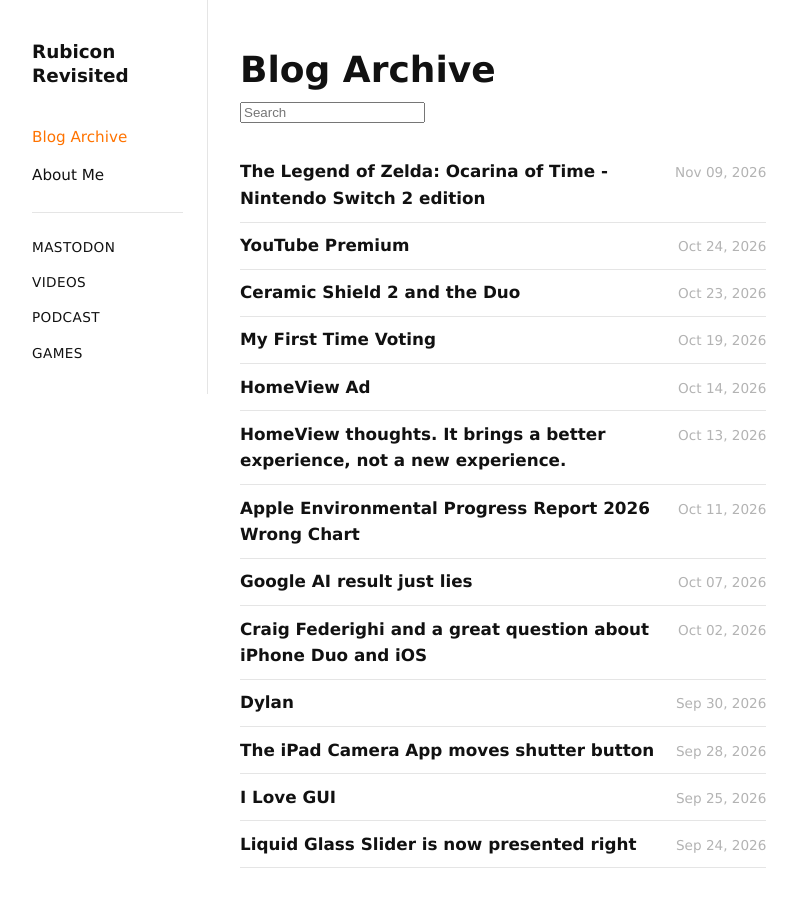
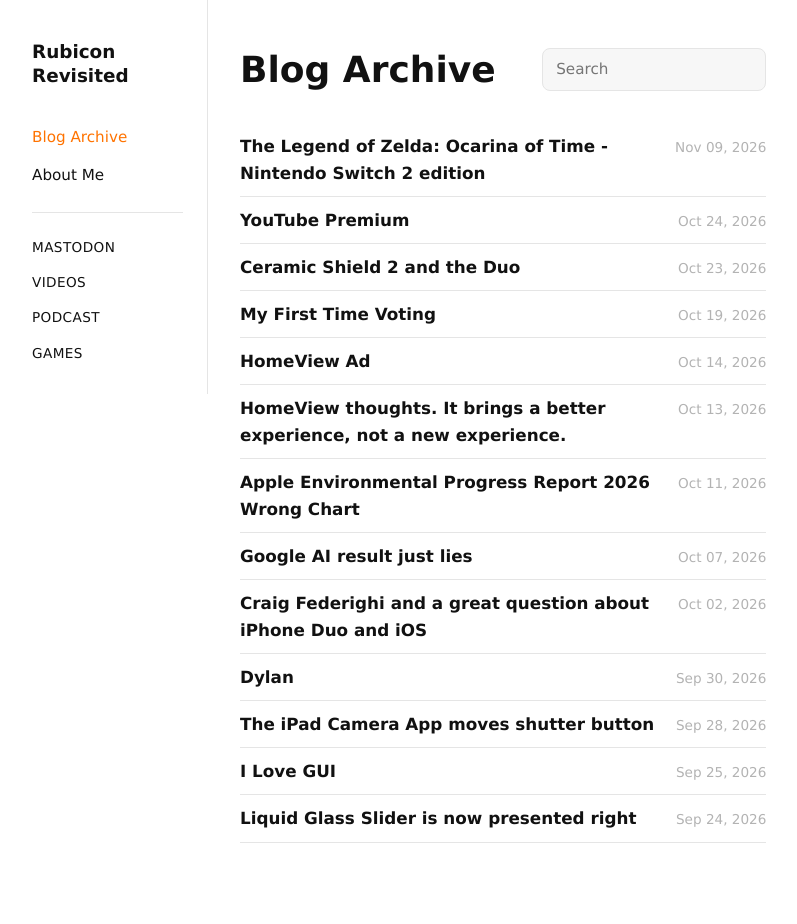
Before and after one commit to StepanJiri/stepankarasek.github.io, a Jekyll site: the page built from blog.html, in a window 1280 px wide. Shown: the whole page, without its empty margins (152-949 px from the left). Built offline with Jekyll 4.4.1, drawn with Linux system fonts in a browser that asks for light colours; after the commit the page ends 900 px from its top, so only the background shows below that.

Commit message:
Add styles for blog archive search functionality

```diff
--- a/assets/css/style.css
+++ b/assets/css/style.css
@@ -548,6 +548,49 @@ font-size: 1.05rem;
 color: var(--accent);
 }
 
+/* ---------- Blog archive search ---------- */
+.archive-head {
+display: flex;
+align-items: center;
+justify-content: space-between;
+flex-wrap: wrap;
+gap: 0.5rem 1rem;
+}
+
+.archive-search {
+margin: 0;
+}
+
+.search-input {
+display: block;
+width: 14rem;
+max-width: 100%;
+padding: 0.5rem 0.8rem;
+font: inherit;
+font-size: 0.95rem;
+color: var(--fg);
+background: var(--card-bg);
+border: 1px solid var(--border);
+border-radius: 8px;
+}
+
+.search-input:focus {
+outline: none;
+border-color: var(--accent);
+}
+
+.search-empty {
+color: var(--muted);
+margin-top: 1.5rem;
+}
+
+@media (max-width: 640px) {
+.archive-search,
+.search-input {
+width: 100%;
+}
+}
+
 /* ---------- Archive list on homepage ---------- */
 .archive-posts {
 margin-top: 2rem;
```
